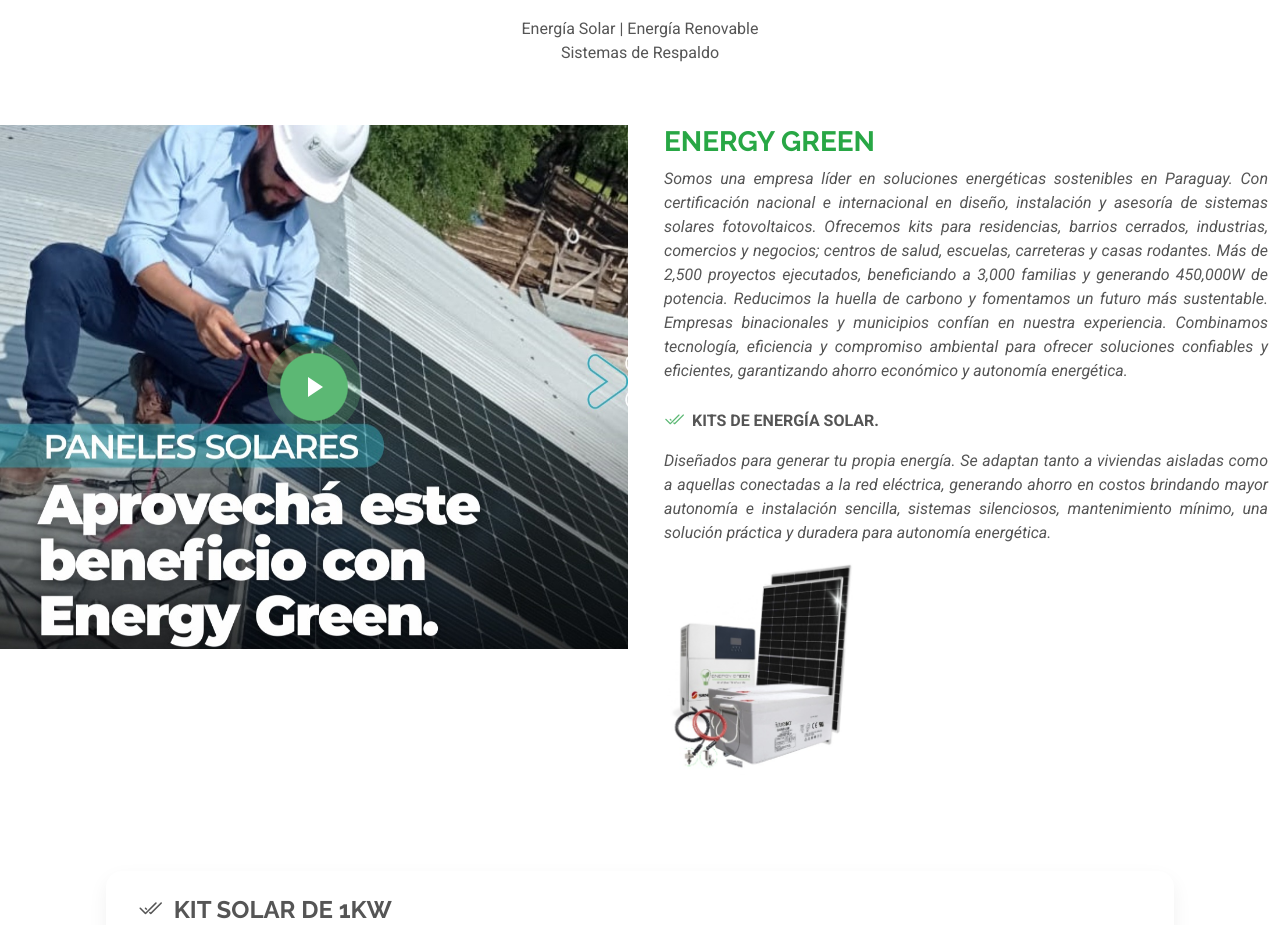
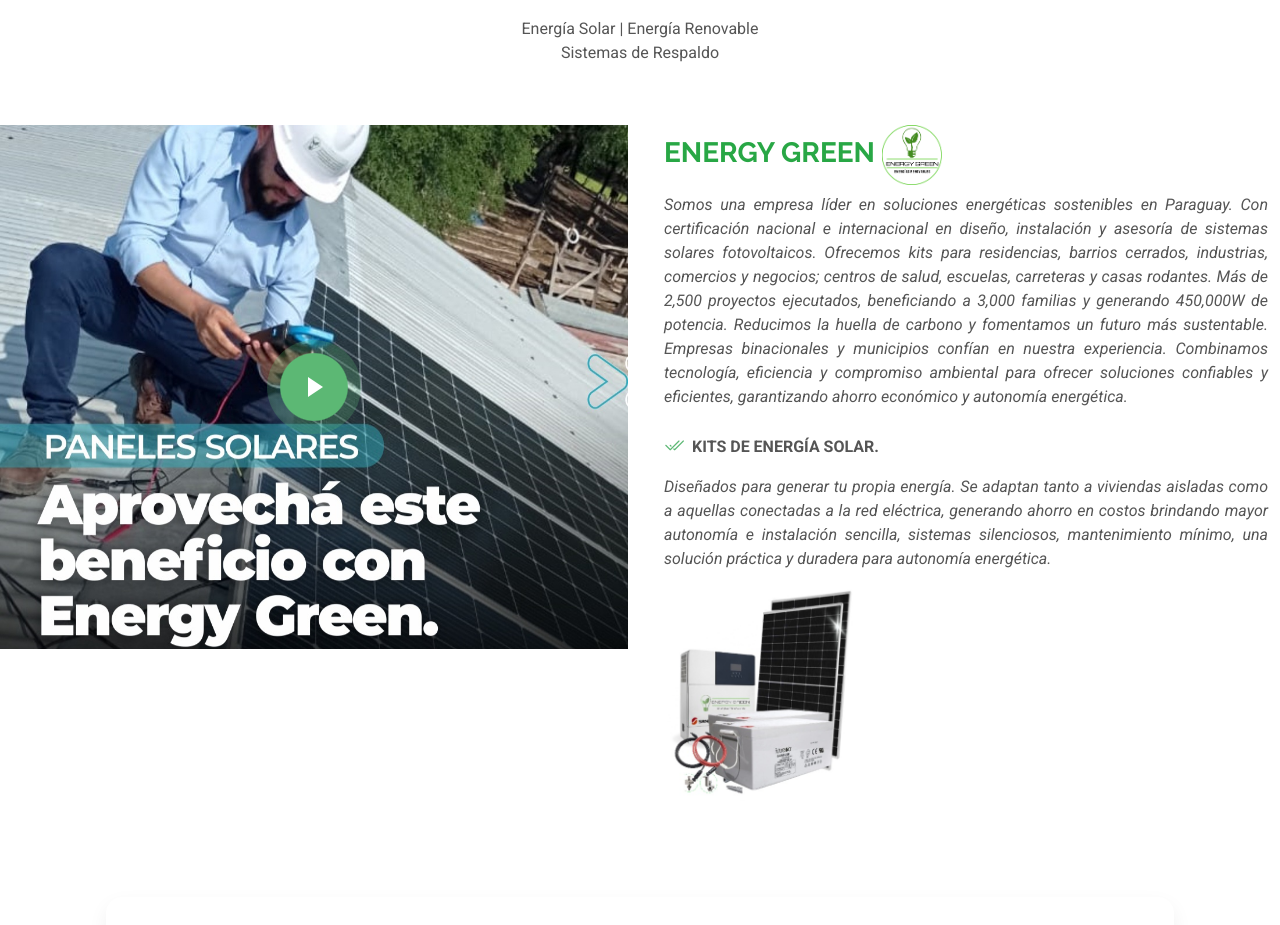
Before and after one commit to yessicaaraceli101/Energy-Green, a plain HTML site: page index.html in a window 1280 px wide. Shown: the part 1514-2439 px from the top of the page. Drawn offline with nearby package versions, Linux system fonts and the light colour scheme.

Commit message:
modiifficado

```diff
--- a/index.html
+++ b/index.html
@@ -393,7 +393,7 @@
 
     <!-- Columna derecha: contenido principal -->
 <div class="col-lg-6 content px-4" data-aos="fade-up" data-aos-delay="200">
-  <h3 style="color:#28a745;">ENERGY GREEN</h3>
+  <h3 style="color:#28a745;">ENERGY GREEN <img src="assets/img/login.png" alt="Logo Energy Green" style="height:60px; width:auto; margin-right:10px;"></h3>
   <p class="fst-italic" style="text-align: justify;">
     Somos una empresa líder en soluciones energéticas sostenibles en Paraguay. Con certificación
     nacional e internacional en diseño, instalación y asesoría de sistemas solares fotovoltaicos.
```
Also changed, not shown: assets/img/apple-touch-icon.png, assets/img/f.png (added).
